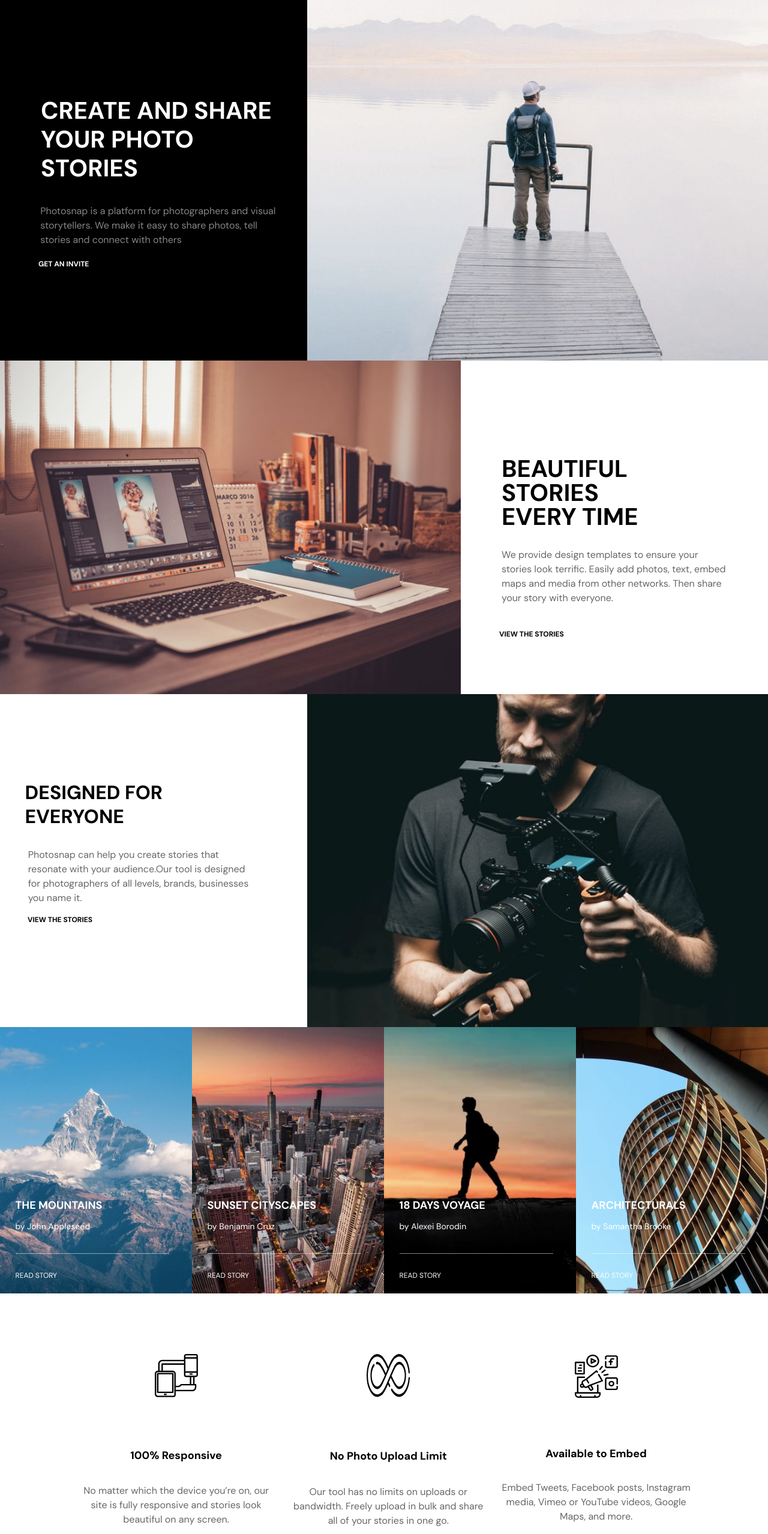
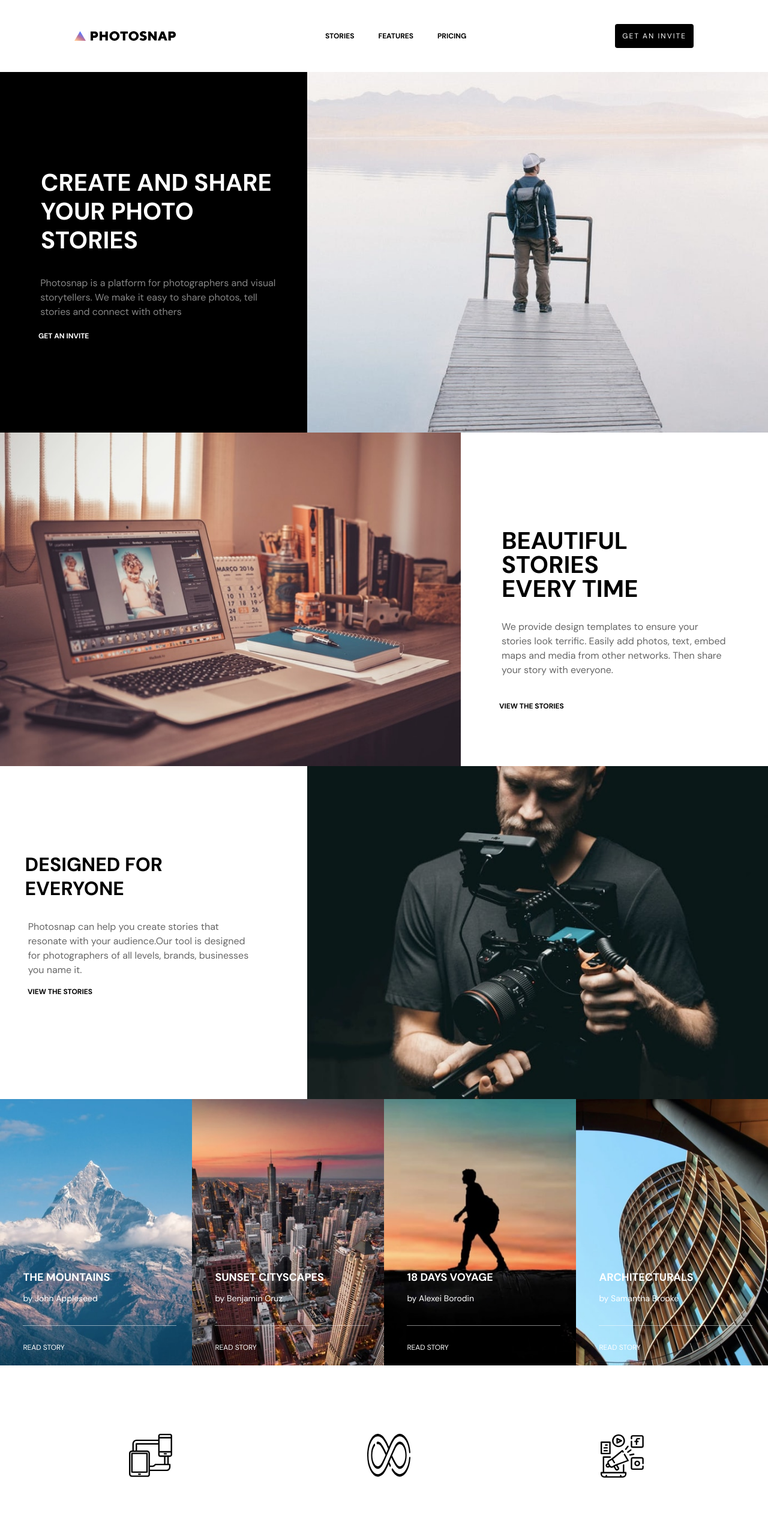
Before and after one commit to abir045/photosnap, a React (Create React App) app: page / in a window 1280 px wide. Shown: the top 2557 px of the page at 60% size. Built offline with nearby package versions, Linux system fonts and the light colour scheme.

Commit message:
added navbar

```diff
--- a/package.json
+++ b/package.json
@@ -8,6 +8,7 @@
     "@testing-library/user-event": "^13.5.0",
     "react": "^18.2.0",
     "react-dom": "^18.2.0",
+    "react-router-dom": "^6.3.0",
     "react-scripts": "5.0.1",
     "web-vitals": "^2.1.4"
   },
--- a/src/App.js
+++ b/src/App.js
@@ -1,9 +1,11 @@
+import Navbar from "./components/Navbar";
 import { homeContent } from "./Datalist";
 import Home from "./pages/Home";
 
 function App() {
   return (
     <div>
+      <Navbar />
       <Home />
     </div>
   );
--- /dev/null
+++ b/src/components/Navbar.js
@@ -0,0 +1,20 @@
+import React from "react";
+import logo from "../assets/shared/desktop/logo.svg";
+
+const Navbar = () => {
+  return (
+    <div className="flex justify-around my-10 items-center">
+      <img className="flex" src={logo} />
+      <ul className="flex space-x-10 text-xs font-bold uppercase  ">
+        <li className="hover:text-[#dfdfdf] cursor-pointer">stories</li>
+        <li className="hover:text-[#dfdfdf] cursor-pointer">features</li>
+        <li className="hover:text-[#dfdfdf] cursor-pointer">pricing</li>
+      </ul>
+      <button className="flex text-white text-xs bg-black uppercase p-3 h-[40px] rounded hover:text-black  hover:bg-[#dfdfdf] tracking-[2px]">
+        get an invite
+      </button>
+    </div>
+  );
+};
+
+export default Navbar;
--- a/src/pages/Home.js
+++ b/src/pages/Home.js
@@ -5,8 +5,8 @@ const Home = () => {
   const { stories, footerBanners } = homeContent;
   return (
     <div>
-      <div className="flex flex-col-reverse  justify-between bg-black md:flex-row">
-        <div className="flex flex-col  items-center my-12   p-4 lg:w-[40%] mt-[10%] md:w-[70%]  ">
+      <div className="flex flex-col-reverse justify-between bg-black md:flex-row">
+        <div className="flex flex-col   items-center my-12   p-4 lg:w-[40%] mt-[10%] md:w-[70%]  ">
           <h1 className="flex text-white w-full text-4xl md:text-[40px]  uppercase font-bold leading-[48px] p-4  md:w-[60%] lg:ml-[40%] lg:w-[90%]  md:mr-[35%]">
             {homeContent.banner.heading}
           </h1>
@@ -79,17 +79,20 @@ const Home = () => {
       {/* stories cards */}
       <div className="flex flex-col relative md:flex-row">
         {stories.map((item) => (
-          <div className="flex flex-col ">
-            <img src={item.img} />
-            <h2 className="absolute text-lg bottom-[30%] mx-[2%] font-bold  text-white uppercase">
+          <div className="flex flex-col w-full ">
+            <img className="w-full" src={item.img} />
+            <h2
+              className="absolute text-lg mt-[85%] pt-[20%] ml-[10%] md:bottom-[30%] md:ml-[3%]
+              font-bold   text-white uppercase"
+            >
               {" "}
               {item.title}
             </h2>
-            <p className="absolute bottom-[23%] mx-[2%] text-sm  text-white">
+            <p className="absolute md:bottom-[23%]  mt-[90%] pt-[20%]  ml-[10%] md:ml-[3%] mx-[2%] text-sm  text-white">
               {item.photographer}
             </p>
-            <hr className="absolute w-[20%] bottom-[15%] mx-[2%] border-white opacity-50 border-1 " />
-            <button className="absolute text-xs bottom-[5%] mx-[2%]  text-white uppercase">
+            <hr className="absolute md:w-[20%] mt-[120%]  z-10  ml-[10%] md:ml-[3%] w-[80%] md:bottom-[15%]  mx-[2%] border-white opacity-50 border-1 " />
+            <button className="absolute text-xs md:bottom-[5%] mt-[95%] pt-[30%] ml-[10%] md:ml-[3%]  mx-[2%]  text-white uppercase">
               {item.button}
             </button>
           </div>
@@ -98,7 +101,7 @@ const Home = () => {
 
       {/* footer banners */}
 
-      <div className="flex space-x-5 items-center   text-center mx-[10%]">
+      <div className="md:flex space-x-5 items-center text-center mx-[5%]">
         {footerBanners.map((item) => {
           return (
             <div className="flex flex-col">
```
Also changed, not shown: 1 other file (tests, documents, lock files or other folders).
